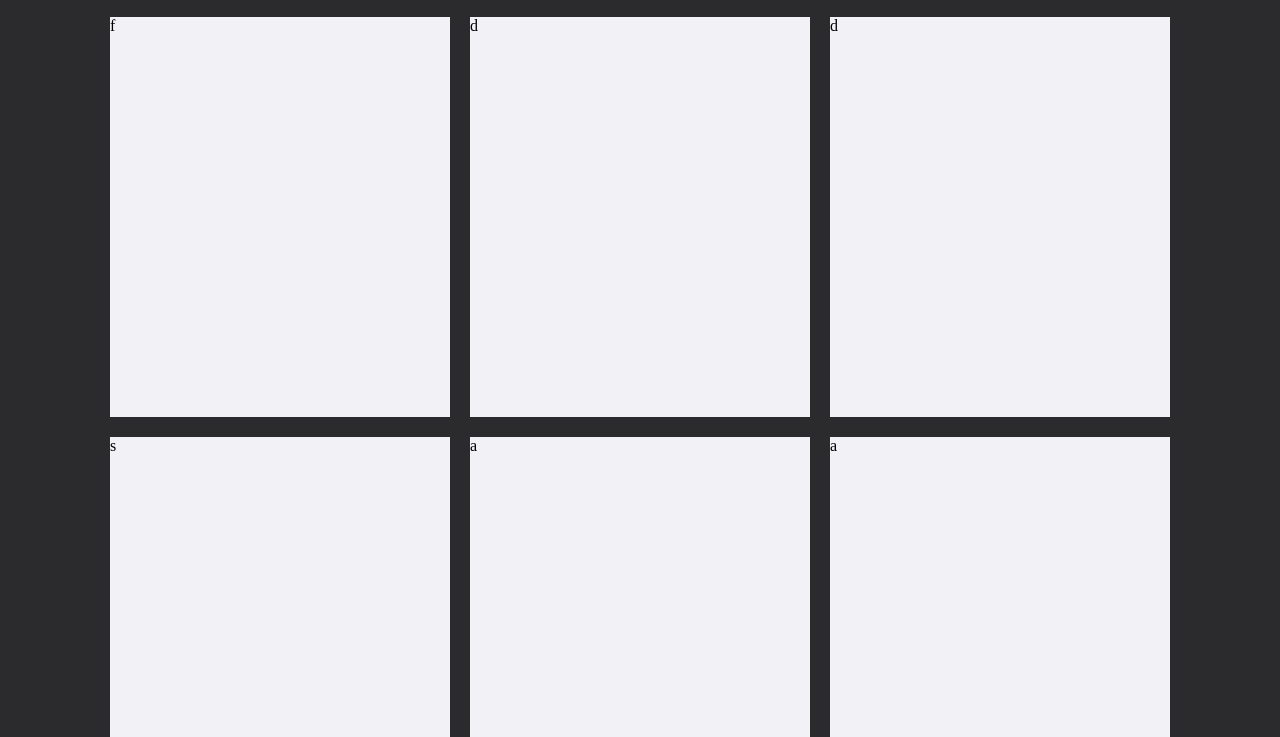
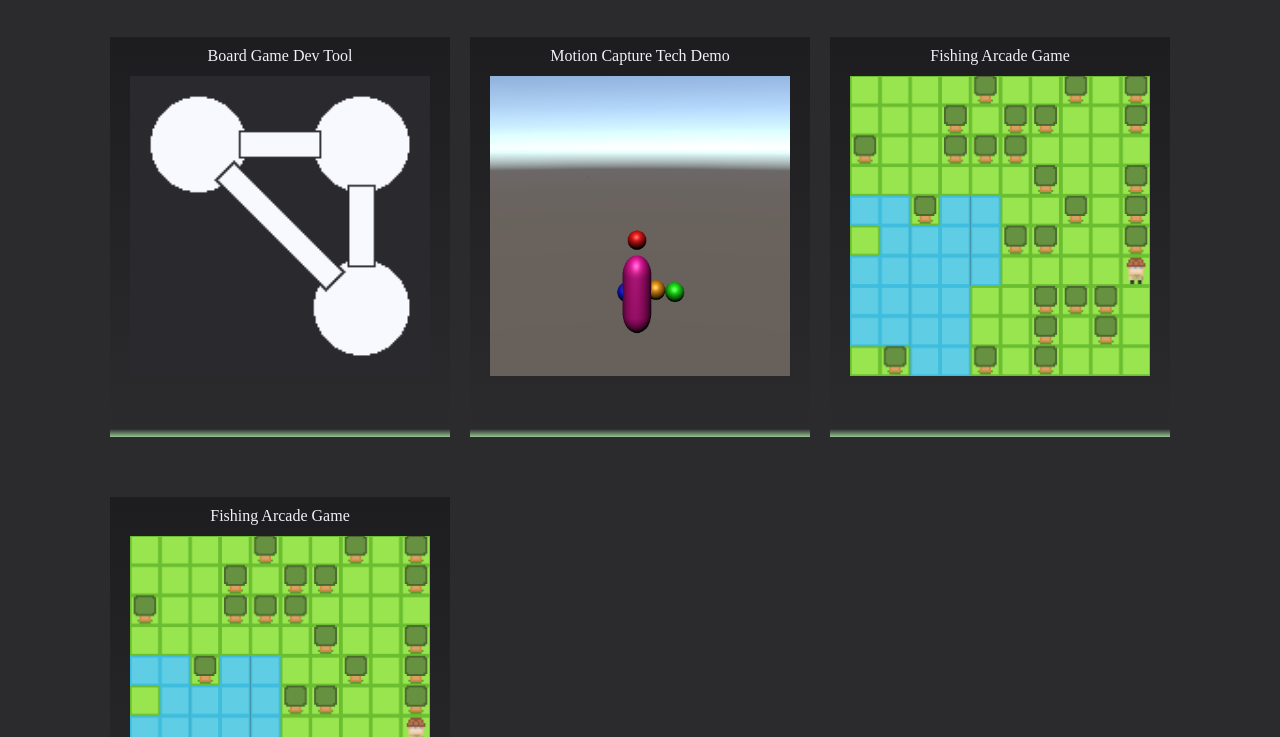
Before and after one commit to fatherboard28/fatherboard28.github.io, a plain HTML site: page index.html in a window 1280 px wide. Shown: the part 63-800 px from the top of the page. Drawn offline with Linux system fonts and the light colour scheme; a web font is replaced by a local one.

Commit message:
styling for projects page done.

```diff
--- a/index.html
+++ b/index.html
@@ -19,32 +19,23 @@
 
         <div class="scrollContainer">
         <div class="grid-container" id="PreviewProjContainer">
-            <div class="grid-item" id="PreviewProjItem">f</div>
-            <div class="grid-item" id="PreviewProjItem">d</div>
-            <div class="grid-item" id="PreviewProjItem">d</div>
-            <div class="grid-item" id="PreviewProjItem">s</div>
-            <div class="grid-item" id="PreviewProjItem">a</div>
-            <div class="grid-item" id="PreviewProjItem">a</div>
-            <div class="grid-item" id="PreviewProjItem">a</div>
-            <div class="grid-item" id="PreviewProjItem">a</div>
-            <div class="grid-item" id="PreviewProjItem">s</div>
-            <div class="grid-item" id="PreviewProjItem">a</div>
-            <div class="grid-item" id="PreviewProjItem">a</div>
-            <div class="grid-item" id="PreviewProjItem">a</div>
-            <div class="grid-item" id="PreviewProjItem">a</div>
-            <div class="grid-item" id="PreviewProjItem">f</div>
-            <div class="grid-item" id="PreviewProjItem">d</div>
-            <div class="grid-item" id="PreviewProjItem">d</div>
-            <div class="grid-item" id="PreviewProjItem">s</div>
-            <div class="grid-item" id="PreviewProjItem">a</div>
-            <div class="grid-item" id="PreviewProjItem">a</div>
-            <div class="grid-item" id="PreviewProjItem">a</div>
-            <div class="grid-item" id="PreviewProjItem">a</div>
-            <div class="grid-item" id="PreviewProjItem">s</div>
-            <div class="grid-item" id="PreviewProjItem">a</div>
-            <div class="grid-item" id="PreviewProjItem">a</div>
-            <div class="grid-item" id="PreviewProjItem">a</div>
-            <div class="grid-item" id="PreviewProjItem">a</div>
+            <div class="grid-item" id="PreviewProjItem">
+                <button>Board Game Dev Tool</button>
+                <img src="Media/BoardGameDevToolPFP.png">
+            </div>
+            <div class="grid-item" id="PreviewProjItem">
+                <button>Motion Capture Tech Demo</button>
+                <img src="Media/Screenshot 2023-07-13 154354.png">
+            </div>
+            <div class="grid-item" id="PreviewProjItem">
+                <button>Fishing Arcade Game</button>
+                <img src="Media/fishing_game.png">
+            </div>
+
+            <div class="grid-item" id="PreviewProjItem">
+                <button>Fishing Arcade Game</button>
+                <img src="Media/fishing_game.png">
+            </div>
         </div>
         </div>
     </body>
--- a/style.css
+++ b/style.css
@@ -13,6 +13,7 @@ body {
     background-color: var(--lightBackground);
     margin:0;
 }
+
 
 .scrollContainer {
     overflow: hidden;
@@ -32,10 +33,26 @@ body {
     align-items: center;
 }
 #PreviewProjItem {
-    background-color: var(--white);
+    background: linear-gradient(180deg, var(--background) 0%, var(--lightBackground) 98%, var(--accent) 100%);;
     height: 400px;
 }
 
+#PreviewProjItem button {
+    font-family: Hack;
+    font-size: 16px;
+    width: 100%;
+    background: none;
+    border: none;
+    color: var(--white);
+    padding-top: 10px;
+}
+
+#PreviewProjItem img {
+    width: 300px;
+    height: 300px;
+    padding-left: 20px;
+    padding-top: 10px;
+}
 #HeaderDiv {
     background-color: var(--background);
     text-align: center;
```
Also changed, not shown: Media/BoardGameDevToolCoverImage.png (added), Media/BoardGameDevToolPFP.png (added), Media/CatanBoard.png (added), Media/CompleteTool.png (added), Media/Screenshot 2023-07-13 154354 - Copy.png (added), Media/Screenshot 2023-07-13 154354.png (added), Media/fishing_game - Copy.png (added), Media/fishing_game.png (added), 1 other file.
